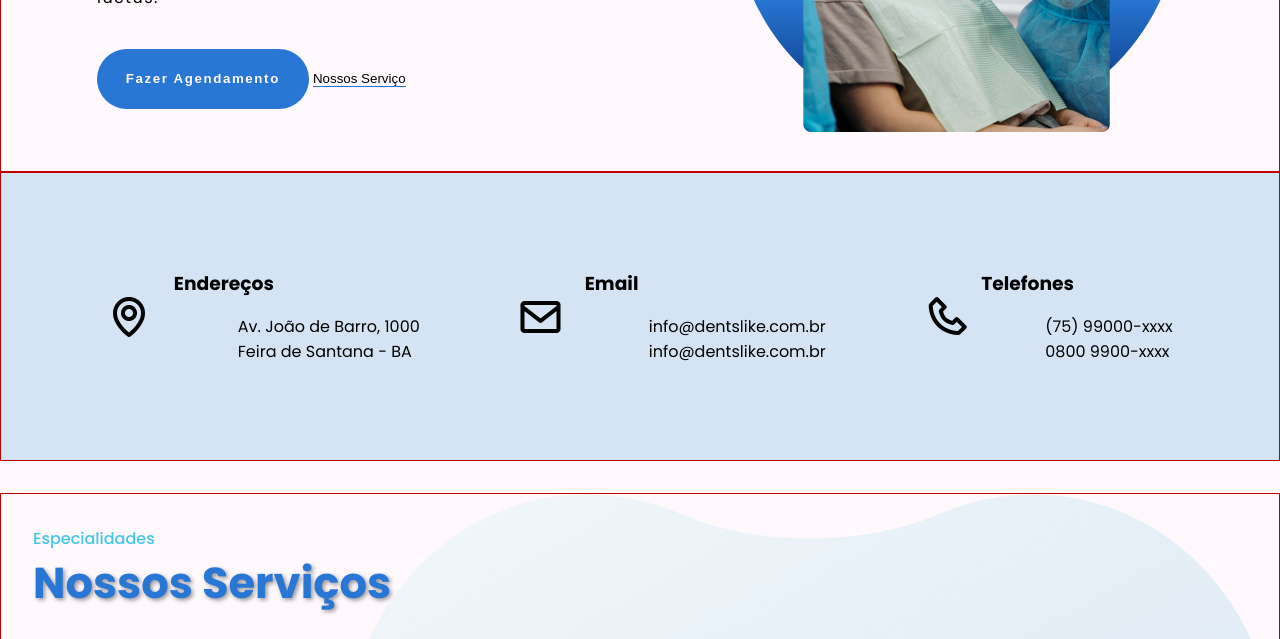
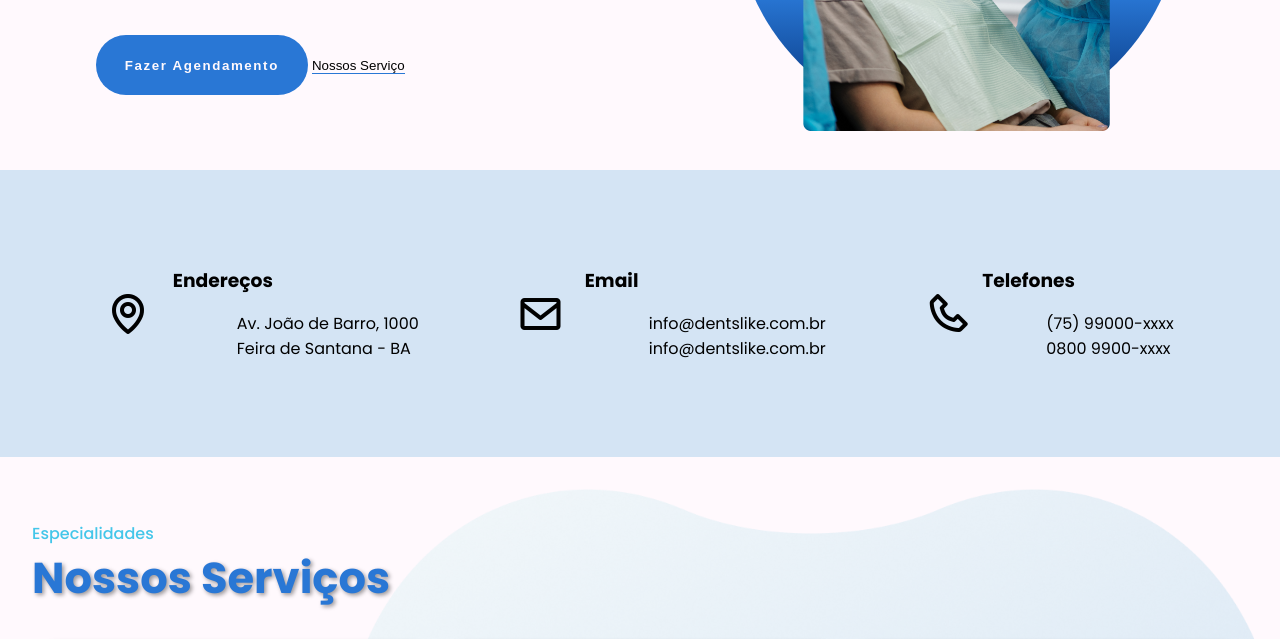
Before and after one commit to netokd/dentista-landpage, a plain HTML site: page index.html in a window 1280 px wide. Shown: the part 425-1064 px from the top of the page. Drawn offline with nearby package versions, Linux system fonts and the light colour scheme.

Commit message:
comentado a linha que deixava uma borda vermelha nas section, que estava usando para me guiar na estilização

```diff
--- a/styles/style.css
+++ b/styles/style.css
@@ -81,7 +81,7 @@ header{
 section {
     min-height: 20vh;
     padding: 6rem 6rem 2rem;
-    border: solid 1px var(--color-04);
+    /* border: solid 1px var(--color-04); */
 }
 
 span{
```
